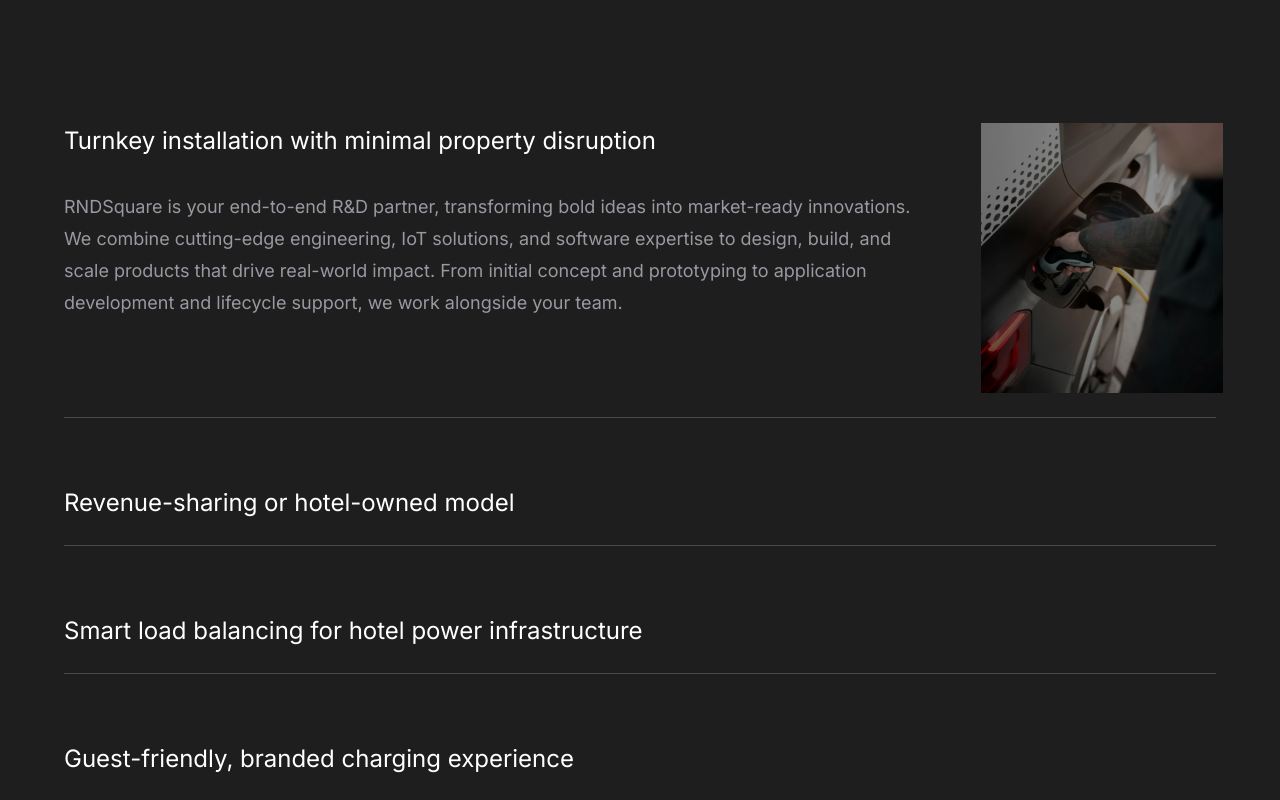
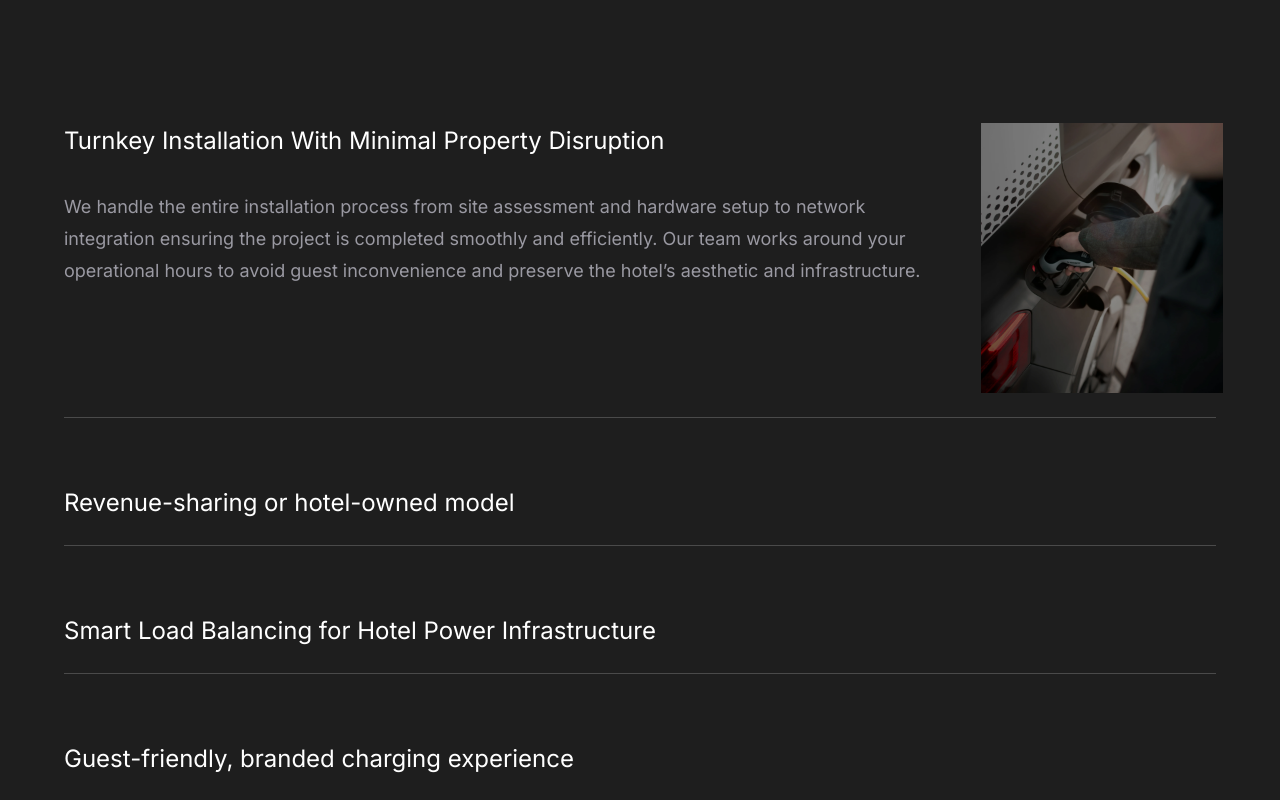
Before and after one commit to RiodTeam/RIOD_WEBSITE, a Next.js app: page /ev-chargers-home in a window 1280 px wide. Shown: the part 3120-3920 px from the top of the page. Built offline with nearby package versions, Linux system fonts and the light colour scheme.

Commit message:
content added

```diff
--- a/app/(route)/ev-chargers-hotels/page.client.tsx
+++ b/app/(route)/ev-chargers-hotels/page.client.tsx
@@ -29,14 +29,14 @@ export default function PageClient() {
           title="Why Hotels Need EV Charging"
           titleWidth="lg:w-[50%] xl:w-[65%]"
           titleMarginTop="mt-4 md:mt-4"
-          description="RNDSquare is your end-to-end R&D partner, transforming bold ideas into market-ready innovations. We combine cutting-edge engineering, IoT solutions, and software expertise to design, build, and scale products that drive real-world impact."
+          description="As electric vehicle adoption accelerates, hotels that offer reliable EV charging instantly gain a competitive edge. Installing EV chargers not only enhances guest experience but also positions your property as a future-ready, sustainability-driven brand. Here’s why EV charging has become essential for the hospitality industry: "
         />
 
         <ServicesSection products={servicesProducts} />
 
         <HotelAccordion
           heading="How We Help Hotels"
-          intro="RNDSquare is your end-to-end R&D partner, transforming bold ideas into market-ready innovations. We combine cutting-edge engineering, IoT solutions, and software expertise to design, build, and scale products that drive real-world impact."
+          intro="RIOD delivers smart, reliable, and guest-friendly EV charging solutions designed specifically for the hospitality industry. Our technology, engineering expertise, and end-to-end service model help hotels attract premium guests, boost revenue, and support sustainability goals all with minimal effort and maximum impact. "
           items={hotelAccordionData}
         />
 
--- a/app/(route)/ev-chargers-institution/page.client.tsx
+++ b/app/(route)/ev-chargers-institution/page.client.tsx
@@ -29,7 +29,7 @@ export default function PageClient() {
           title="Why Institution Need EV Charging"
           titleWidth="lg:w-full"
           titleMarginTop="mt-4 md:mt-4"
-          description="RNDSquare is your end-to-end R&D partner, transforming bold ideas into market-ready innovations. We combine cutting-edge engineering, IoT solutions, and software expertise to design, build, and scale products that drive real-world impact."
+          description="As campuses evolve toward smarter, greener, and more connected environments, EV charging has become an essential part of modern institutional infrastructure. Schools, colleges, and universities benefit greatly from providing reliable charging options-enhancing convenience, supporting sustainability goals, and strengthening their position as forward-thinking educational leaders. "
         />
 
         <ServicesSection products={servicesProductsInstitution} />
--- a/app/(route)/ev-chargers-office/page.client.tsx
+++ b/app/(route)/ev-chargers-office/page.client.tsx
@@ -29,14 +29,14 @@ export default function PageClient() {
           title="Why Office Need EV Charging"
           titleWidth="lg:w-[50%] xl:w-[65%]"
           titleMarginTop="mt-4 md:mt-4"
-          description="RNDSquare is your end-to-end R&D partner, transforming bold ideas into market-ready innovations. We combine cutting-edge engineering, IoT solutions, and software expertise to design, build, and scale products that drive real-world impact."
+          description="For companies operating corporate fleets, on-site charging accelerates fleet electrification and reduces operational costs. Above all, EV charging future-proofs the workplace and positions the organization as an innovative, forward-thinking brand ready to lead in a sustainable future. "
         />
 
         <ServicesSection products={servicesProductsOffice} />
 
         <HotelAccordion
           heading="How We Help Office"
-          intro="RNDSquare is your end-to-end R&D partner, transforming bold ideas into market-ready innovations. We combine cutting-edge engineering, IoT solutions, and software expertise to design, build, and scale products that drive real-world impact."
+          intro="Our flexible commercial models allow organizations to choose between company-owned chargers or revenue-sharing arrangements based on their strategic and financial goals. With intelligent load balancing, RIOD chargers optimize your building’s electrical capacity, allowing multiple vehicles to charge efficiently without expensive infrastructure upgrades. We also enable seamless employee access, branding customization, and integration with corporate systems, offering a smooth and intuitive charging experience for staff and visitors alike. "
           items={hotelAccordionData}
         />
 
--- a/app/components/data/hotelAccordionData.ts
+++ b/app/components/data/hotelAccordionData.ts
@@ -2,38 +2,35 @@
 
 export const hotelAccordionData = [
   {
-    title: "Turnkey installation with minimal property disruption",
-    desc: `RNDSquare is your end-to-end R&D partner, transforming bold ideas into market-ready innovations.
-    We combine cutting-edge engineering, IoT solutions, and software expertise to design, build, and scale products that drive real-world impact.
-    From initial concept and prototyping to application development and lifecycle support, we work alongside your team.`,
+    title: "Turnkey Installation With Minimal Property Disruption",
+    desc: `We handle the entire installation process from site assessment and hardware setup to network
+    integration ensuring the project is completed smoothly and efficiently. Our team works around your operational
+    hours to avoid guest inconvenience and preserve the hotel’s aesthetic and infrastructure. `,
     image: "/home/hero.webp",
   },
   {
     title: "Revenue-sharing or hotel-owned model",
-    desc: `RNDSquare is your end-to-end R&D partner, transforming bold ideas into market-ready innovations.
-    We combine cutting-edge engineering, IoT solutions, and software expertise to design, build, and scale products that drive real-world impact. From initial concept
-    and prototyping to application development and lifecycle support, we work alongside your team.`,
+    desc: `Choose the business model that works best for your property. Whether you prefer a zero-investment revenue-share
+     approach or want complete ownership of the chargers, RIOD provides flexible options that optimize profitability and long-term value. `,
     image: "/home/hero.webp",
   },
   {
-    title: "Smart load balancing for hotel power infrastructure",
-   desc: `RNDSquare is your end-to-end R&D partner, transforming bold ideas into market-ready innovations.
-    We combine cutting-edge engineering, IoT solutions, and software expertise to design, build, and scale products that drive real-world impact.
-    From initial concept and prototyping to application development and lifecycle support, we work alongside your team.`,
+    title: "Smart Load Balancing for Hotel Power Infrastructure ",
+   desc: `Our intelligent load management system ensures efficient use of your existing electrical capacity. This prevents overloads, eliminates
+   the need for expensive power upgrades, and allows multiple vehicles to charge safely and simultaneously. `,
     image: "/home/hero.webp",
   },
   {
     title: "Guest-friendly, branded charging experience",
-   desc: `RNDSquare is your end-to-end R&D partner, transforming bold ideas into market-ready innovations.
-    We combine cutting-edge engineering, IoT solutions, and software expertise to design, build, and scale products that drive real-world impact.
-    From initial concept and prototyping to application development and lifecycle support, we work alongside your team.`,
+   desc: `Enhance your hotel’s image with sleek, easy-to-use chargers that can be customized with your branding. Guests enjoy a seamless
+    charging experience with intuitive interfaces,
+   clear instructions, and secure payment options adding comfort and convenience to their stay. `,
     image: "/home/hero.webp",
   },
   {
-    title: "Integration with hotel apps / billing systems",
-   desc: `RNDSquare is your end-to-end R&D partner, transforming bold ideas into market-ready innovations.
-    We combine cutting-edge engineering, IoT solutions, and software expertise to design, build, and scale products that drive real-world impact.
-    From initial concept and prototyping to application development and lifecycle support, we work alongside your team.`,
+    title: " Integration With Hotel Apps & Billing Systems ",
+   desc: `RIOD chargers integrate smoothly with hospitality software, enabling features like room-based billing, loyalty point rewards,
+   app-based access, and automated reporting. This ensures easy management for staff and a frictionless experience for guests. .`,
     image: "/home/hero.webp",
   },
 ];
--- a/app/components/data/idealProductsData.ts
+++ b/app/components/data/idealProductsData.ts
@@ -1,20 +1,20 @@
 export const idealProductsData = {
   title: "Ideal Products for Hotels",
   intro:
-    "RNDSquare is your end-to-end R&D partner, transforming bold ideas into market-ready innovations.",
-  subTitle: "Show Level 2 AC chargers + Fast DC options",
+    "RIOD delivers reliable, guest-friendly EV charging solutions for hotels, ensuring efficient, safe, and premium charging for every stay.",
+  subTitle: "Level 2 AC Chargers - Perfect for Overnight Stays",
   description:
-    "Choose a plan that fits your business whether you need foundational branding or full creative support. Our flexible monthly options are built to help startups grow and scale. Plan that fits your business whether you need foundational branding or full creative support.",
+    "Level 2 AC chargers are ideal for hotels, providing reliable overnight charging and seamless integration into existing parking infrastructure without major upgrades. RIOD’s scalable solutions support properties of all sizes with flexible deployment and ownership models aligned to operational and financial goals.",
   image: "/home/hero.webp",
 };
 
 export const idealProductsDataOffice = {
-  title: "Ideal Products for Hotels",
+  title: "Ideal Products for Offices",
   intro:
-    "RNDSquare is your end-to-end R&D partner, transforming bold ideas into market-ready innovations.",
-  subTitle: "Show Level 2 AC chargers + Fast DC options",
+    "For high-turnover areas and fleet use, RIOD’s Fast DC chargers provide rapid charging with scalable designs that adapt to parking layouts, power capacity, and business needs.",
+  subTitle: "Flexible Deployment & Ownership Options",
   description:
-    "Choose a plan that fits your business whether you need foundational branding or full creative support. Our flexible monthly options are built to help startups grow and scale. Plan that fits your business whether you need foundational branding or full creative support.",
+    " Offices can choose between purchasing chargers outright or adopting flexible financial models such as leasing or revenue-sharing-ensuring the right fit for every budget. ",
   image: "/home/hero.webp",
 };
 
--- a/app/components/data/servicesProducts.ts
+++ b/app/components/data/servicesProducts.ts
@@ -1,38 +1,38 @@
 export const servicesProducts = [
   {
     id: 1,
-    title: "Enhances guest satisfaction",
-    desc: "Experience cale products that drive real-world impact. From initial concept and prototyping to application development.",
+    title: "Enhances Guest Satisfaction ",
+    desc: "Guests increasingly expect convenient charging options during their stay. Providing EV chargers ensures a seamless and comfortable experience, especially for long-distance travelers. ",
     image: "/home/hero.webp",
   },
   {
     id: 2,
-    title: "Attracts premium, EV-driving travelers",
-    desc: "Experience cale products that drive real-world impact. From initial concept and prototyping to application development.",
+    title: "Attracts Premium, EV-Driving Travelers ",
+    desc: "EV owners typically fall into higher-income segments and prefer hotels that cater to their charging needs. Offering EV charging helps you attract and retain this valuable customer group. ",
     image: "/home/hero.webp",
   },
   {
     id: 3,
-    title: "Unlocks new revenue",
-    desc: "Experience cale products that drive real-world impact. From initial concept and prototyping to application development.",
+    title: "Increases Booking Preference on OTAs ",
+    desc: "Platforms like Booking.com and Airbnb highlight EV charging as a key amenity. Hotels with chargers often appear higher in search filters, improving visibility and booking conversions. ",
     image: "/home/hero.webp",
   },
   {
     id: 4,
-    title: "Supports sustainability goals",
-    desc: "Experience cale products that drive real-world impact. From initial concept and prototyping to application development.",
+    title: "Supports Sustainability Goals ",
+    desc: "EV charging aligns with global and corporate sustainability initiatives. It demonstrates your commitment to reducing carbon footprint and promoting green mobility. ",
     image: "/home/hero.webp",
   },
   {
     id: 5,
-    title: "Unlocks new revenue",
-    desc: "Experience cale products that drive real-world impact. From initial concept and prototyping to application development.",
+    title: "Unlocks New Revenue Streams ",
+    desc: "Hotels can generate additional income through paid charging sessions, membership programs, or partnerships with EV mobility networks. ",
     image: "/home/hero.webp",
   },
   {
     id: 6,
-    title: "Strengthens brand perception",
-    desc: "Experience cale products that drive real-world impact. From initial concept and prototyping to application development.",
+    title: "Strengthens Brand Perception ",
+    desc: "EV charging signals innovation and environmental responsibility qualities today’s travelers value. It enhances your hotel’s brand image and sets you apart from competitors. ",
     image: "/home/hero.webp",
   },
 ];
@@ -40,38 +40,38 @@ export const servicesProducts = [
 export const servicesProductsOffice = [
   {
     id: 1,
-    title: "Enable green commuting",
-    desc: "Experience cale products that drive real-world impact. From initial concept and prototyping to application development.",
+    title: "Enable Green Commuting ",
+    desc: "Encourages employees to adopt sustainable travel, reducing carbon emissions and supporting environmental goals. ",
     image: "/home/hero.webp",
   },
   {
     id: 2,
-    title: "Strengthen ESG/CSR impact",
-    desc: "Experience cale products that drive real-world impact. From initial concept and prototyping to application development.",
+    title: "Strengthen ESG & CSR Commitments ",
+    desc: "Adds measurable value to your sustainability initiatives and aligns with global corporate responsibility standards. ",
     image: "/home/hero.webp",
   },
   {
     id: 3,
-    title: "Improve employee satisfaction",
-    desc: "Experience cale products that drive real-world impact. From initial concept and prototyping to application development.",
+    title: "Improve Employee Satisfaction ",
+    desc: "Provides convenience for EV-driving staff, enhancing workplace experience and employee retention.",
     image: "/home/hero.webp",
   },
   {
     id: 4,
-    title: "Support fleet electrification",
-    desc: "Experience cale products that drive real-world impact. From initial concept and prototyping to application development.",
+    title: "Support Fleet Electrification ",
+    desc: "Essential for companies transitioning their corporate or delivery fleets to electric vehicles. ",
     image: "/home/hero.webp",
   },
   {
     id: 5,
-    title: "Future-proof the workplace",
-    desc: "Experience cale products that drive real-world impact. From initial concept and prototyping to application development.",
+    title: "Future-Proof the Workplace ",
+    desc: " Prepares your office infrastructure for the rapid growth of EV adoption and evolving mobility trends. ",
     image: "/home/hero.webp",
   },
   {
     id: 6,
-    title: "Present an innovative brand",
-    desc: "Experience cale products that drive real-world impact. From initial concept and prototyping to application development.",
+    title: "Present an Innovative Brand Image ",
+    desc: "Positions your company as a modern, forward-thinking organization that invests in clean and smart technologies. ",
     image: "/home/hero.webp",
   },
 ];
@@ -79,38 +79,38 @@ export const servicesProductsOffice = [
 export const servicesProductsInstitution = [
   {
     id: 1,
-    title: "Modernize campus facilities",
-    desc: "Experience cale products that drive real-world impact. From initial concept and prototyping to application development.",
+    title: "Modernize Campus Facilities",
+    desc: " EV charging stations help institutions upgrade their infrastructure and create a forward-thinking campus environment that reflects technological progress. ",
     image: "/home/hero.webp",
   },
   {
     id: 2,
-    title: "Serve staff & visitors",
-    desc: "Experience cale products that drive real-world impact. From initial concept and prototyping to application development.",
+    title: "Serve Staff, Students & Visitors",
+    desc: "Offering EV charging ensures convenience for faculty, students, parents, and guests-making campuses more welcoming and accessible. ",
     image: "/home/hero.webp",
   },
   {
     id: 3,
-    title: "Elevate institution image",
-    desc: "Experience cale products that drive real-world impact. From initial concept and prototyping to application development.",
+    title: "Elevate Institutional Image ",
+    desc: " Installing chargers positions schools, colleges, and universities as leaders in innovation, sustainability, and smart mobility. ",
     image: "/home/hero.webp",
   },
   {
     id: 4,
-    title: "Support eco-mobility goals",
-    desc: "Experience cale products that drive real-world impact. From initial concept and prototyping to application development.",
+    title: "Support Eco-Mobility Goals ",
+    desc: "As institutions work toward greener transportation policies, EV charging becomes an essential part of reducing carbon emissions. ",
     image: "/home/hero.webp",
   },
   {
     id: 5,
-    title: "Improve traffic flow",
-    desc: "Experience cale products that drive real-world impact. From initial concept and prototyping to application development.",
+    title: "Improve Traffic & Parking Flow",
+    desc: " Designated EV charging zones create organized parking patterns and support better campus mobility planning. ",
     image: "/home/hero.webp",
   },
   {
     id: 6,
-    title: "Enable scalable growth",
-    desc: "Experience cale products that drive real-world impact. From initial concept and prototyping to application development.",
+    title: "Enable Scalable Growth ",
+    desc: "With rising EV adoption, institutions can future-proof their campus by implementing scalable charging infrastructure that grows with demand. ",
     image: "/home/hero.webp",
   },
 ];
```
